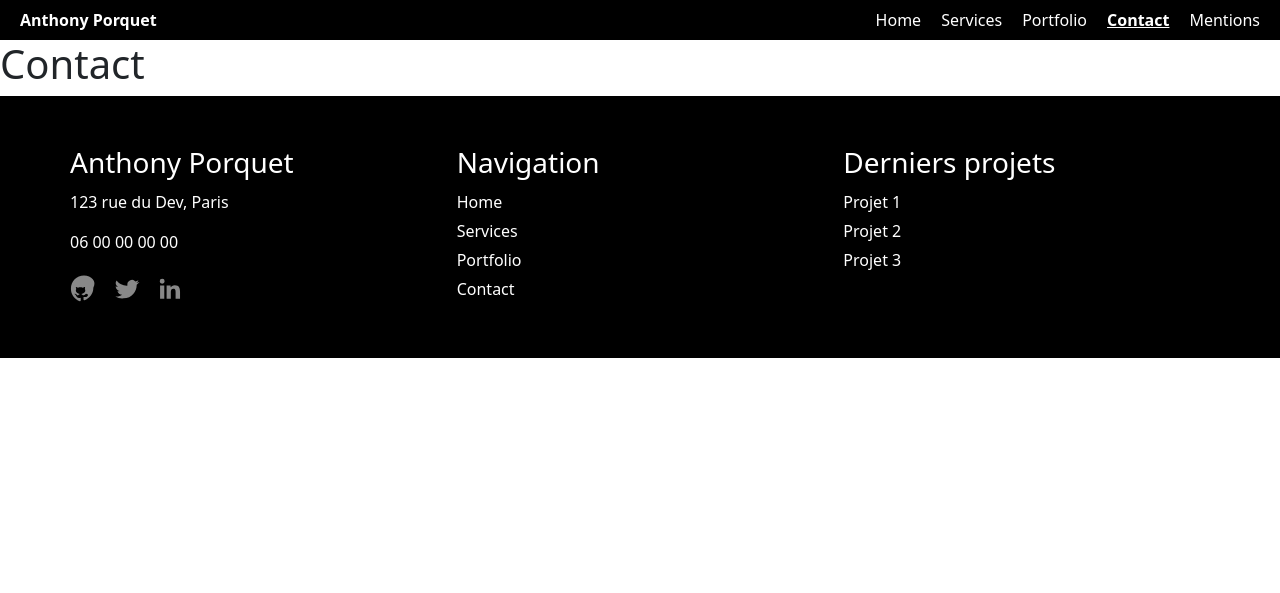
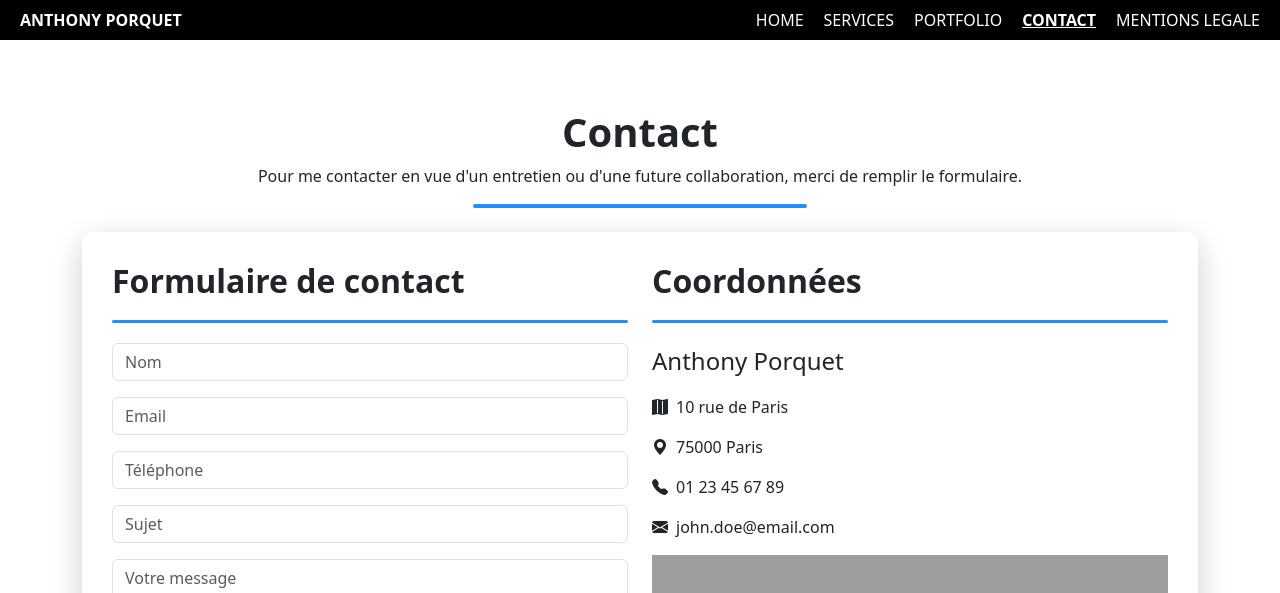
Before and after one commit to anthonyporquet-ctrl/Cr-ez-votre-portfolio-avec-React-JS-anthony-Porquet, a React (Vite) app: page /contact in a window 1280 px wide. Shown: the top 593 px of the page. Built offline with nearby package versions, Linux system fonts and the light colour scheme; grey boxes are pictures that could not be loaded.

Commit message:
contact.jsx/css

```diff
--- a/package.json
+++ b/package.json
@@ -11,6 +11,7 @@
   },
   "dependencies": {
     "bootstrap": "^5.3.8",
+    "bootstrap-icons": "^1.13.1",
     "react": "^19.2.5",
     "react-dom": "^19.2.5",
     "react-icons": "^5.6.0",
--- a/src/components/Navbar.jsx
+++ b/src/components/Navbar.jsx
@@ -10,18 +10,18 @@ export default function Navbar() {
 
   return (
     <nav className="navbar">
-      <div className="logo">Anthony Porquet</div>
+      <div className="logo">ANTHONY PORQUET</div>
 
       <div className="hamburger" onClick={toggleMenu}>
         ☰
       </div>
 
       <ul className={`nav-links ${isOpen ? "open" : ""}`}>
-        <li><NavLink to="/" onClick={closeMenu}>Home</NavLink></li>
-        <li><NavLink to="/services" onClick={closeMenu}>Services</NavLink></li>
-        <li><NavLink to="/portfolio" onClick={closeMenu}>Portfolio</NavLink></li>
-        <li><NavLink to="/contact" onClick={closeMenu}>Contact</NavLink></li>
-        <li><NavLink to="/mentions-legal" onClick={closeMenu}>Mentions</NavLink></li>
+        <li><NavLink to="/" onClick={closeMenu}>HOME</NavLink></li>
+        <li><NavLink to="/services" onClick={closeMenu}>SERVICES</NavLink></li>
+        <li><NavLink to="/portfolio" onClick={closeMenu}>PORTFOLIO</NavLink></li>
+        <li><NavLink to="/contact" onClick={closeMenu}>CONTACT</NavLink></li>
+        <li><NavLink to="/mentions-legal" onClick={closeMenu}>MENTIONS LEGALE </NavLink></li>
       </ul>
     </nav>
   );
--- /dev/null
+++ b/src/pages/Contact.css
@@ -0,0 +1,46 @@
+.contact-divider {
+  height: 4px;
+  background: #1e90ff;
+  width: 30%;
+  margin: 0 auto;
+  border-radius: 2px;
+}
+
+.contact-divider2 {
+  height: 3px;
+  background: #1e90ff;
+  width: auto;
+  margin: 20px auto;
+  border-radius: 2px;
+}
+
+.contact-box {
+  background: white;
+  padding: 30px;
+  border-radius: 10px;
+  box-shadow: 0 10px 30px rgba(0,0,0,0.2);
+}
+
+.contact-box h3 {
+  margin-bottom: 20px;
+  font-weight: 700;
+}
+
+.titre h1 {
+  font-weight: 600;
+}
+
+.ap {
+  font-size: 1.5rem;
+}
+
+.contact-info p {
+  display: flex;
+  align-items: center;
+  gap: 10px;
+}
+
+.contact-info i {
+  color: black;
+  font-size: 1.2rem;
+}
--- a/src/pages/Contact.jsx
+++ b/src/pages/Contact.jsx
@@ -1,4 +1,79 @@
+import "./Contact.css";
+import "bootstrap-icons/font/bootstrap-icons.css";
 
 export default function Contact() {
-  return <h1>Contact</h1>;
+  return (
+    <div className="container py-5">
+
+      <div className="titre text-center mb-4">
+        <h1>Contact</h1>
+        <p>
+          Pour me contacter en vue d'un entretien ou d'une future collaboration,
+          merci de remplir le formulaire.
+        </p>
+        <div className="contact-divider"></div>
+      </div>
+
+      <div className="contact-box">
+          <div className="row g-4">
+          <div className="col-md-6">
+            <h2 className="fw-bold">Formulaire de contact</h2>
+            <div className="contact-divider2"></div>
+
+            <form>
+              <input className="form-control mb-3" type="text" placeholder="Nom" required />
+              <input className="form-control mb-3" type="email" placeholder="Email" required />
+              <input className="form-control mb-3" type="tel" placeholder="Téléphone" required />
+              <input className="form-control mb-3" type="text" placeholder="Sujet" required />
+              <textarea className="form-control mb-3" rows="15" placeholder="Votre message" required></textarea>
+
+              <div className="text-center">
+                <button className="btn btn-primary">
+                  Envoyer
+                </button>
+              </div>
+            </form>
+          </div>
+
+          <div className="col-md-6">
+
+            <h2 className="fw-bold">Coordonnées</h2>
+            <div className="contact-divider2"></div>
+            <p className="ap">Anthony Porquet</p>
+
+            <p>
+              <i className="bi bi-map-fill me-2"></i>
+              10 rue de Paris
+            </p>
+
+            <p>
+              <i className="bi bi-geo-alt-fill me-2"></i>
+              75000 Paris
+            </p>
+
+            <p>
+              <i className="bi bi-telephone-fill me-2"></i>
+              01 23 45 67 89
+            </p>
+
+            <p>
+              <i className="bi bi-envelope-fill me-2"></i>
+              john.doe@email.com
+            </p>
+
+            <iframe
+              title="map"
+              src="https://www.google.com/maps/embed?pb=!1m18!1m12!1m3!1d2624.1632434490793!2d2.338486612414283!3d48.87416449947635!2m3!1f0!2f0!3f0!3m2!1i1024!2i768!4f13.1!3m3!1m2!1s0x47e66e3f28fcc371%3A0xbc7fa94944d869d!2s10%20Rue%20de%20Provence%2C%2075009%20Paris!5e0!3m2!1sfr!2sfr!4v1778764672523!5m2!1sfr!2sfr"
+              width="100%"
+              height="500"
+              style={{ border: 0 }}
+              allowFullScreen
+              loading="lazy"
+              referrerPolicy="no-referrer-when-downgrade"
+            />
+          </div>
+        </div>
+      </div>
+    </div>
+  );
 }
--- a/src/pages/Porfolio.css
+++ b/src/pages/Porfolio.css
@@ -38,7 +38,7 @@
 }
 
 .card-title {
-  font-weight: bold;
+  font-weight: 600;
 }
 
 .porfolio-divider {
@@ -48,3 +48,7 @@
   margin: 0 auto;
   border-radius: 2px;
 }
+
+.titre h1 {
+  font-weight: 600;
+}
--- a/src/pages/Services.css
+++ b/src/pages/Services.css
@@ -5,7 +5,11 @@
 }
 
 .titre h1 {
-  font-weight: 700;
+  font-weight: 600;
+}
+
+.card-title {
+  font-weight: 600;
 }
 
 .service-divider {
```
Also changed, not shown: src/App.css (line endings or trailing spaces), 1 other file (tests, documents, lock files or other folders).
